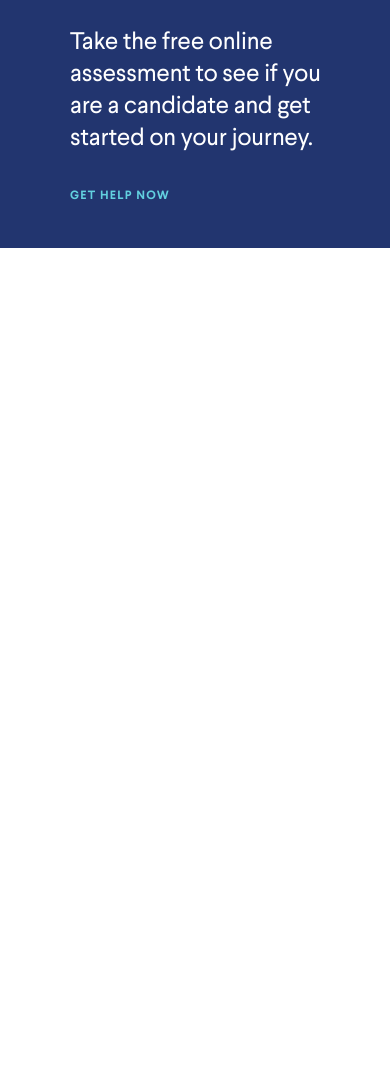
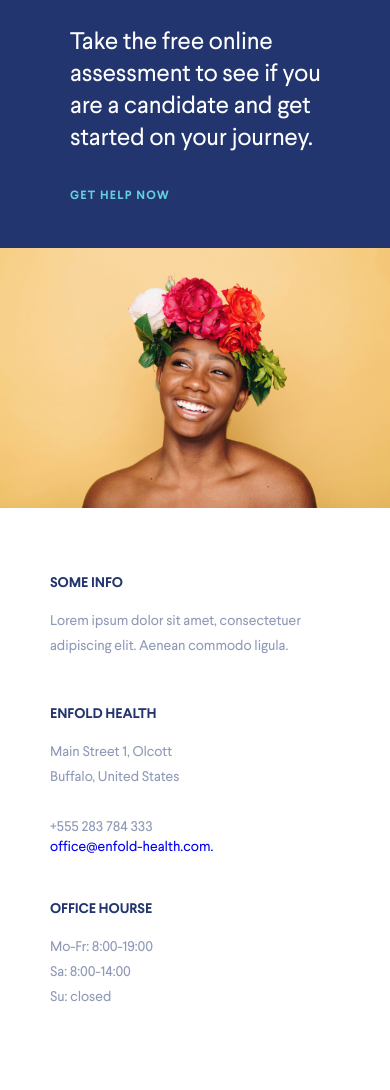
Before and after one commit to vstasiv74/Thrivetalk, a plain HTML site: page index.html in a window 390 px wide. Shown: the part 8940-10030 px from the top of the page. Before the commit the page ends 9188 px from the top, so only its background shows below. Drawn offline with Linux system fonts and the light colour scheme.

Commit message:
add info-block

```diff
--- a/css/media.css
+++ b/css/media.css
@@ -286,6 +286,24 @@
     }
     .contact-us-text__footer {
       font-size: 12px;
+    }
+    .info-block-text {
+      padding-top: 80px;
+      padding-bottom: 50px;
+      padding-left: 60px;
+    }
+    .info-block-text-box {
+      width: 90%;
+    }
+
+    .info-block-text-box__title {
+      font-size: 12px;
+      line-height: 10px;
+      margin-bottom: 35px;
+    }
+    .info-block-text-box__description {
+      font-size: 12px;
+      line-height: 20px;
     }
 }
 
@@ -728,4 +746,38 @@
       display: flex;
       order: 1;
     }
+    .info-block {
+      flex-direction: column;
+    }
+    .info-block-text {
+    display: flex;
+    flex-direction: column;
+    padding-top: 70px;
+    padding-bottom: 30px;
+    padding-right: 30px;
+    padding-left: 50px;
+    max-width: 600px;
+  }
+  .info-block-text-box {
+    width: 100%;
+    margin-bottom: 50px;
+    text-align: left;
+  }
+
+  .info-block-text-box__title {
+    font-size: 14px;
+    font-weight: 700;
+    line-height: 11px;
+    letter-spacing: -0.006em;
+    color: #22356F;
+    margin-bottom: 20px;
+    text-transform: uppercase;
+  }
+  .info-block-text-box__description {
+    font-size: 14px;
+    font-weight: 400;
+    line-height: 25px;
+    letter-spacing: -0.006em;
+    color: rgba(34, 53, 111, 0.5);
+  }
 }
--- a/css/style.css
+++ b/css/style.css
@@ -614,3 +614,43 @@ body {
   height: auto;
   object-fit: cover;
 }
+
+/* styles for info section */
+.info-block {
+  display: flex;
+}
+.info-block-image-box {
+  flex: 0 0 39.58%;
+}
+.info-block-image-box__img {
+  width: 100%;
+  height: 100%;
+  object-fit: cover;
+}
+.info-block-text {
+  display: grid;
+  grid-template-columns: repeat(3, 1fr);
+  padding-top: 102px;
+  padding-bottom: 75px;
+  padding-left: 65px;
+}
+.info-block-text-box {
+  width: 67%;
+}
+
+.info-block-text-box__title {
+  font-size: 14px;
+  font-weight: 700;
+  line-height: 11px;
+  letter-spacing: -0.006em;
+  color: #22356F;
+  margin-bottom: 52px;
+  text-transform: uppercase;
+}
+.info-block-text-box__description {
+  font-size: 14px;
+  font-weight: 400;
+  line-height: 25px;
+  letter-spacing: -0.006em;
+  color: rgba(34, 53, 111, 0.5);
+}
--- a/index.html
+++ b/index.html
@@ -208,6 +208,33 @@
                 </div>
             </div>
         </section>
+        <!-- info section -->
+        <section class="section-info">
+            <div class="container">
+                <div class="info-block">
+                    <div class="info-block-image-box">
+                        <img src="./img/photo6.png" alt="photo6" class="info-block-image-box__img">
+                    </div>
+                    <div class="info-block-text">
+                        <div class="info-block-text-box">
+                            <p class="info-block-text-box__title">some info</p>
+                            <p class="info-block-text-box__description">Lorem ipsum dolor sit amet, consectetuer adipiscing elit. Aenean commodo ligula.</p>
+                        </div>
+                        <div class="info-block-text-box">
+                            <p class="info-block-text-box__title">enfold Health</p>
+                            <p class="info-block-text-box__description">Main Street 1, Olcott<br>
+                            Buffalo, United States<br><br>+555 283 784 333</p>
+                            <a href="#" class="info-block-text-box__email">office@enfold-health.com.</a>
+                        </div>
+                        <div class="info-block-text-box">
+                            <p class="info-block-text-box__title">office hourse</p>
+                            <p class="info-block-text-box__description">Mo-Fr: 8:00-19:00<br>
+                            Sa: 8:00-14:00<br>Su: closed</p>
+                        </div>
+                    </div>
+                </div>
+            </div>
+        </section>
     </div>
 
     <script src="./js/script.js"></script>
```
